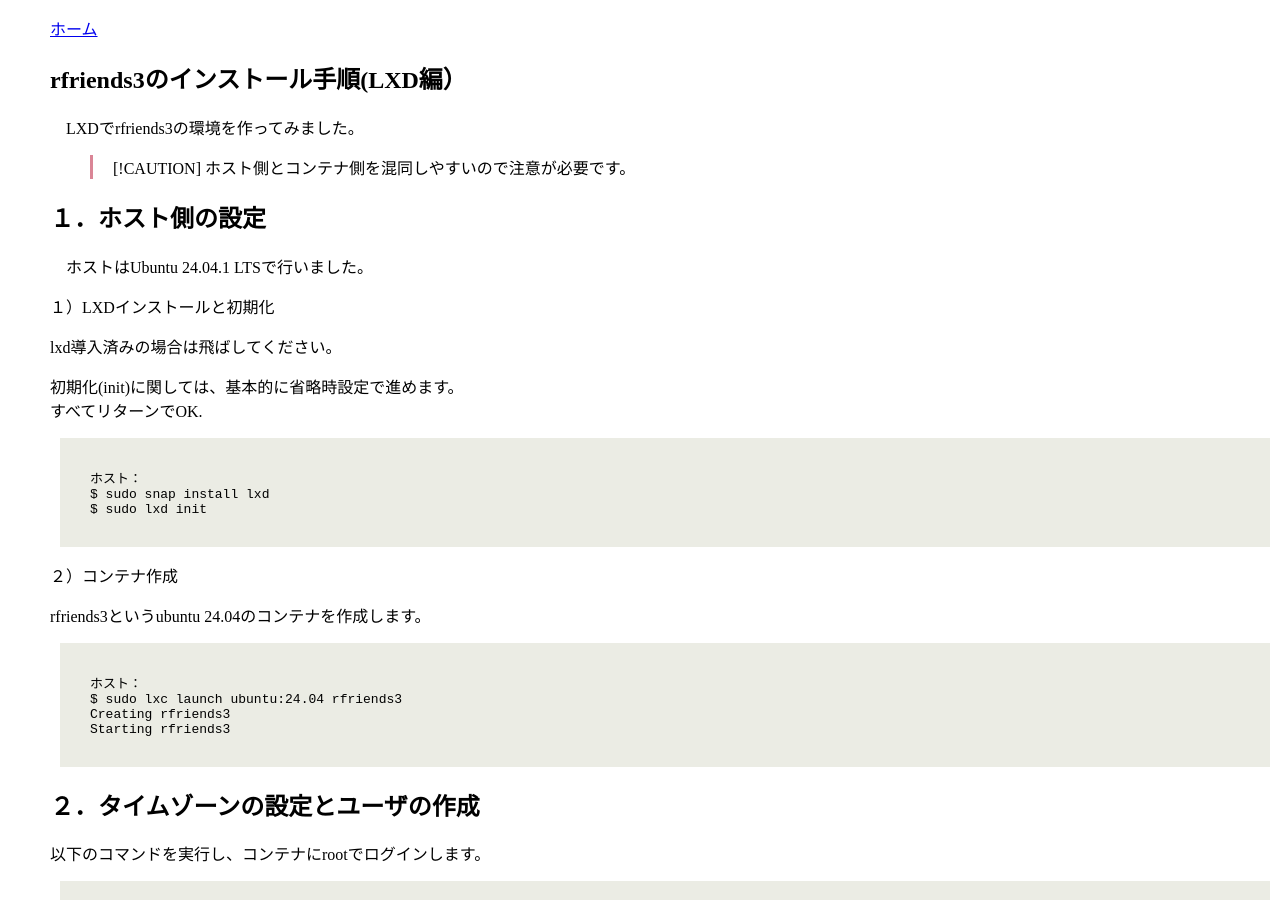
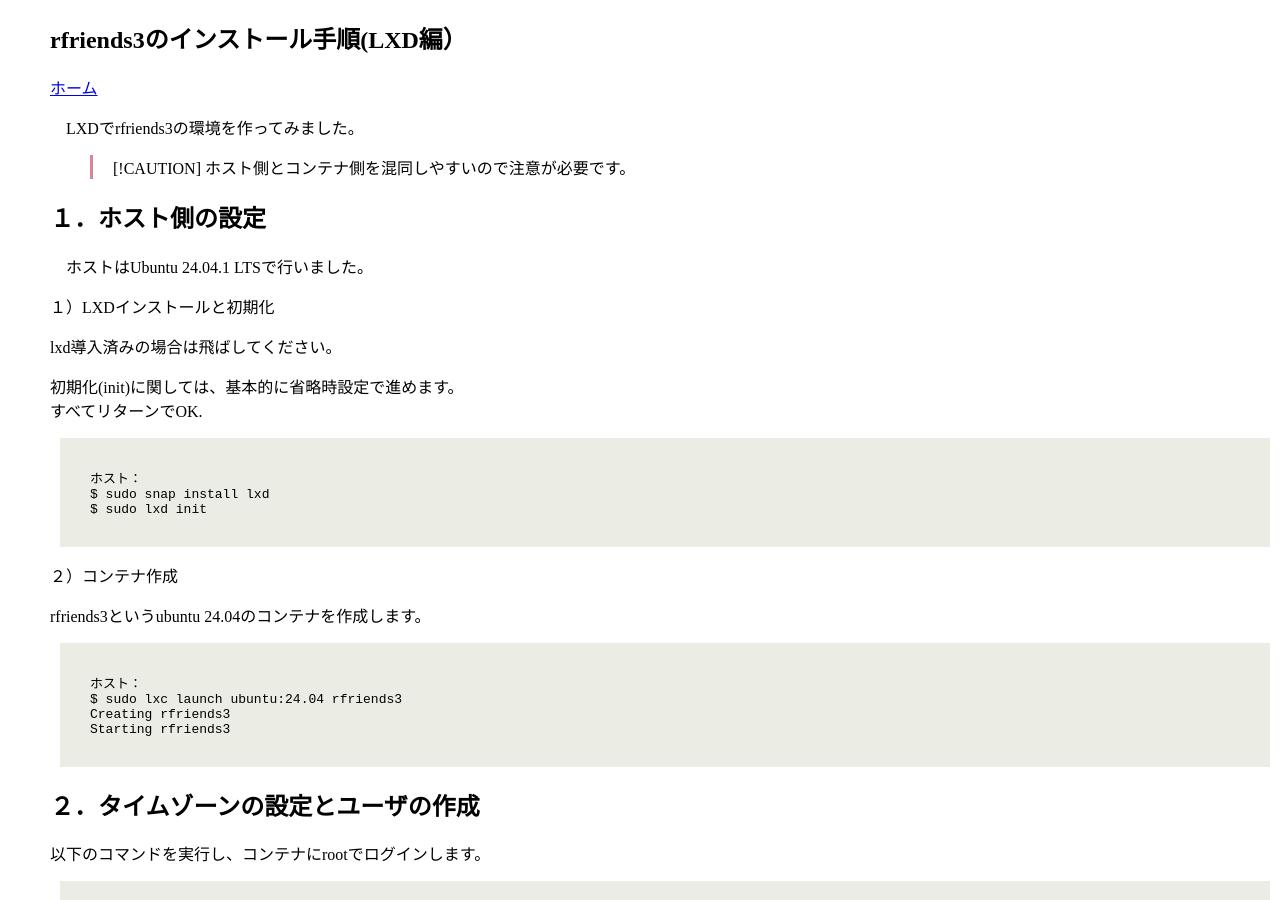
Before and after one commit to rfriends/rfriends, a Jekyll site: the page built from distro/lxd.md, in a window 1280 px wide and 900 px high. Built offline with Jekyll 4.4.1, drawn with Linux system fonts in a browser that asks for light colours; our own code applies the rules of GitHub Pages for plain Markdown files; Markdown is read by kramdown in place of the engine named in the settings.

Commit message:
Update lxd.md

```diff
--- a/distro/lxd.md
+++ b/distro/lxd.md
@@ -1,5 +1,5 @@
+## rfriends3のインストール手順(LXD編）
 [ホーム](https://rfriends.github.io/rfriends/)
-## rfriends3のインストール手順(LXD編）
 
 　LXDでrfriends3の環境を作ってみました。
 
```
